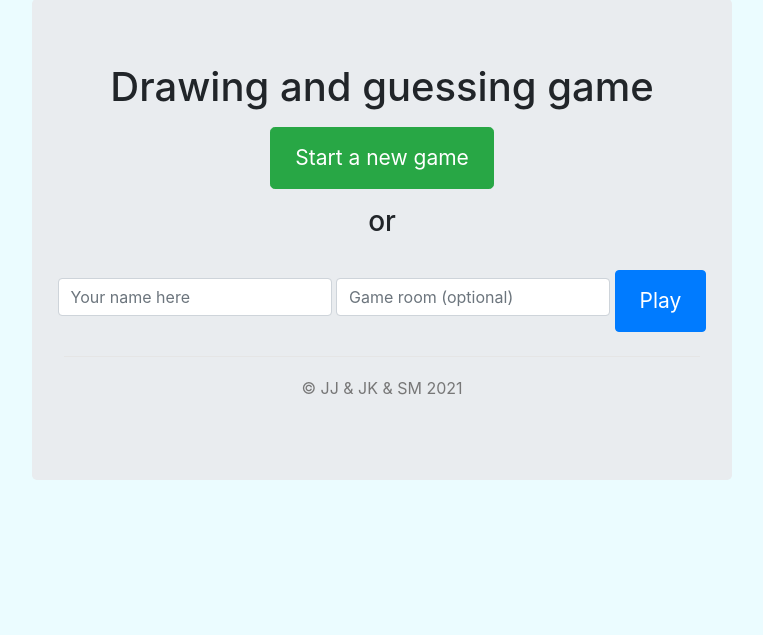
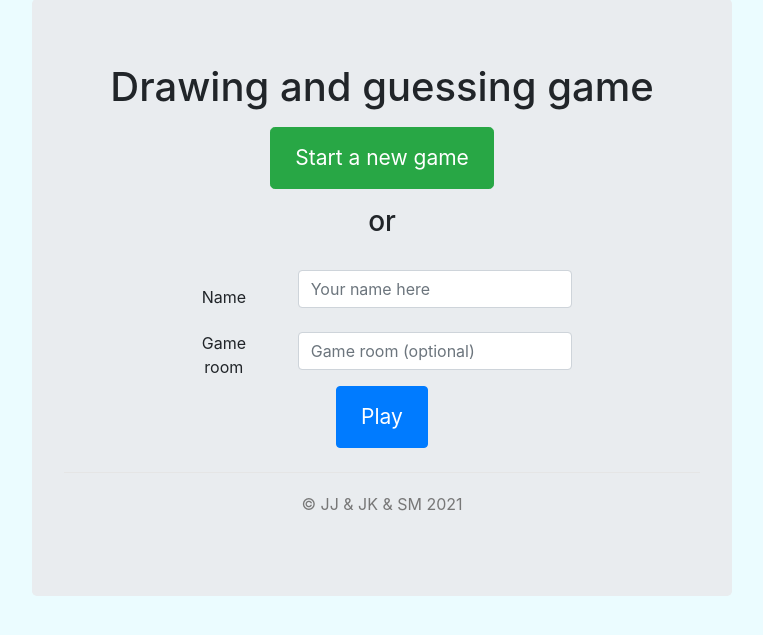
Before and after one commit to deJcob/DrawingAndGuessingGame, a Flask app: page / in a window 1280 px wide. Shown: the part 96-731 px from the top of the page, without its empty margins (258-1021 px from the left). Run offline with Flask 2, Linux system fonts and the light colour scheme; parts of the project's set-up code (start-up, migrations or seed data) failed here and were passed over; some libraries are stand-ins or nearby versions.

Commit message:
Forms layout changed as in new.html

```diff
--- a/app/templates/index.html
+++ b/app/templates/index.html
@@ -29,18 +29,27 @@
                 <form class="form-inline" method="POST">
                     <div class="form-row align-items-center">
                         <div class="input-append">
-                            {{ form.hidden_tag() }}
-                            {{ form.name(placeholder='Your name here', class='form-control mb-2') }}
-                            {% for error in form.name.errors %} {{ error
-                            }} {% endfor %}
-
-                            {{ form.game_id(placeholder='Game room (optional)', class='form-control mb-2') }} {% for error in form.game_id.errors %}
+                             <div class="form-group row">
+                                 {{ form.hidden_tag() }}
+                                 {{ form.name.label(class='col-sm-3 col-form-label') }}
+                                <div class="col-sm-9">
+                                    {{ form.name(placeholder='Your name here', class='form-control mb-3') }}
+                                    {% for error in form.name.errors %}<br> {{ error
+                                    }} {% endfor %}
+                                </div>
+                             </div>
+                              <div class="form-group row">
+                             {{ form.game_id.label(class='col-sm-3 col-form-label') }}
+                              <div class="col-sm-9">
+                            {{ form.game_id(placeholder='Game room (optional)', class='form-control mb-2') }}<br> {% for error in form.game_id.errors %}
                             {{ error }}{% endfor %}
-
+                                </div>
+                             </div>
                             {{ form.submit(class='btn btn-primary') }}
 
                         </div>
                     </div>
+
                 </form>
                 </div>
 
```
